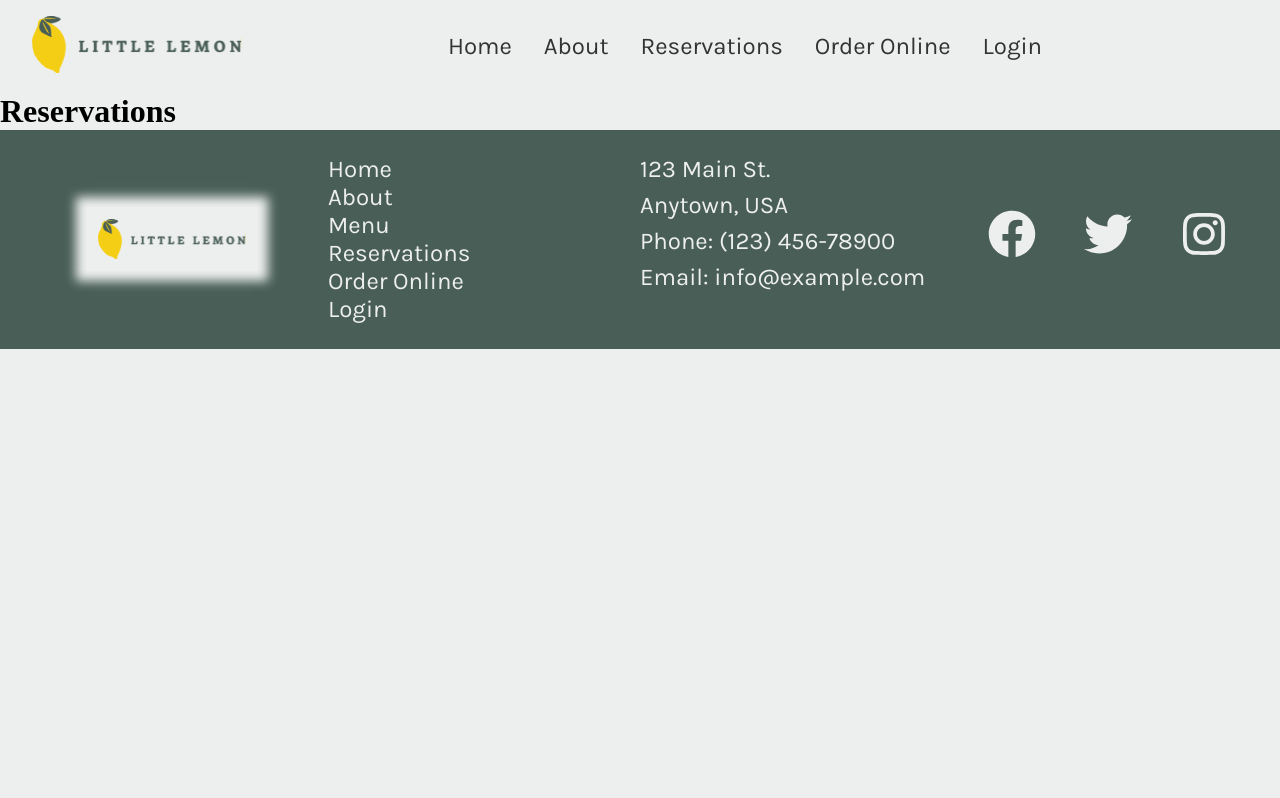
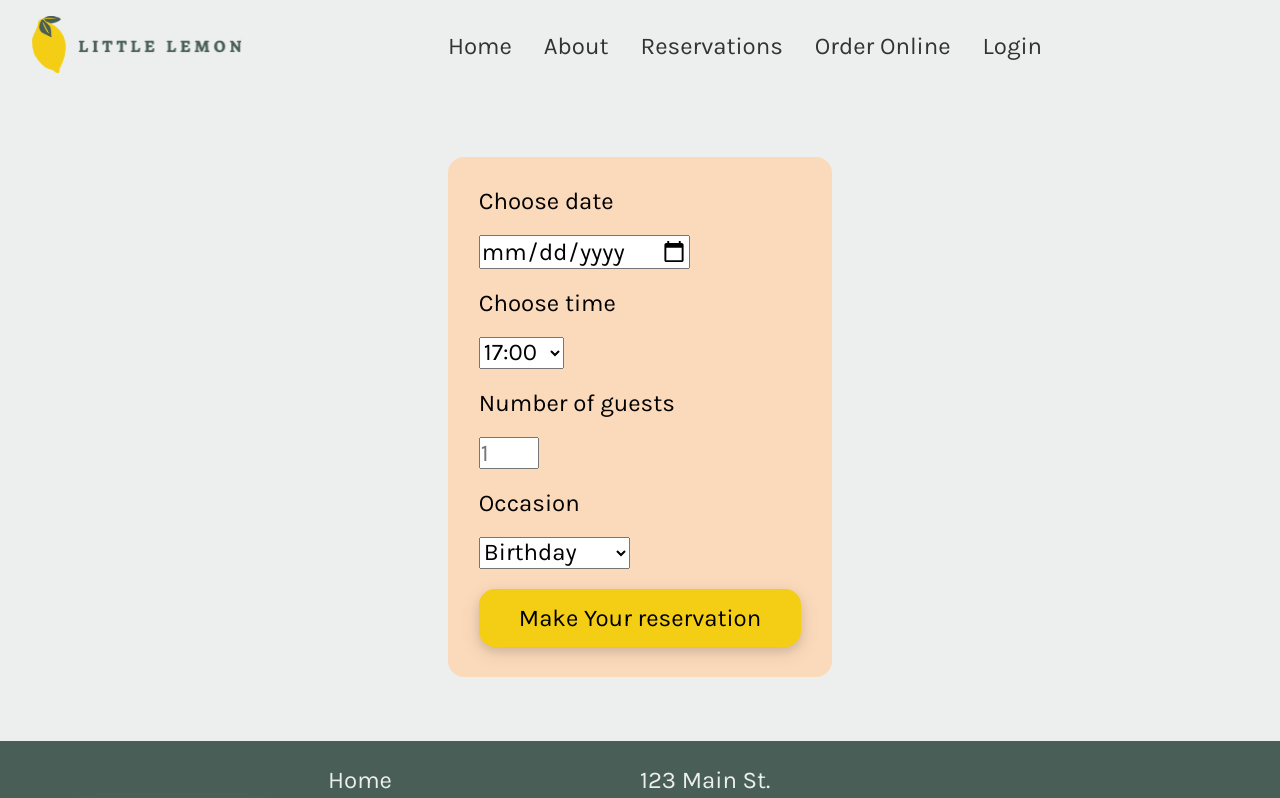
Before and after one commit to gmaskeliunas/capstone-project1, a React (Create React App) app: page /reservations in a window 1280 px wide. Shown: the top 798 px of the page. Built offline with nearby package versions, Linux system fonts and the light colour scheme; a web font is replaced by a local one.

Commit message:
Added Booking and BookingForm components

```diff
--- a/public/index.html
+++ b/public/index.html
@@ -7,8 +7,10 @@
     <meta name="theme-color" content="#000000" />
     <meta
       name="description"
-      content="Web site created using create-react-app"
+      content="Little Lemon Restaurant"
     />
+    <meta name="og:title" content="Little Lemon"/>
+    <meta name="og:description" content="We are a family owned Mediterranean restaurant"/>
     <link rel="preconnect" href="https://fonts.googleapis.com">
     <link rel="preconnect" href="https://fonts.gstatic.com" crossorigin>
     <link href="https://fonts.googleapis.com/css2?family=Karla&family=Markazi+Text&display=swap" rel="stylesheet">
--- a/src/App.js
+++ b/src/App.js
@@ -4,10 +4,10 @@ import Nav from "./components/Nav/Nav";
 import Footer from "./components/Footer/Footer";
 import Home from "./pages/Home";
 import About from "./pages/About";
-import Reservations from "./pages/Reservations";
 import OrderOnline from "./pages/OrderOnline";
 import Login from "./pages/Login";
 import Menu from "./pages/Menu";
+import BookingPage from "./pages/BookingPage";
 
 
 function App() {
@@ -18,7 +18,7 @@ function App() {
         <Routes>
           <Route exact path="/" element={<Home/>} />
           <Route path="/about" element={<About/>} />
-          <Route path="/reservations" element={<Reservations/>} />
+          <Route path="/reservations" element={<BookingPage/>} />
           <Route path="/order-online" element={<OrderOnline/>} />
           <Route path="/login" element={<Login/>} />
           <Route path="/menu" element={<Menu  />} />
--- /dev/null
+++ b/src/pages/Booking.css
@@ -0,0 +1,53 @@
+.app__reservations-container {
+  padding: 8vh 0;
+}
+
+form{
+  background-color: black;
+  padding: 30px 70px;
+  border-radius: 16px;
+}
+
+.app__reservations-form {
+  display: grid;
+  grid-template-columns: 1fr;
+  width: 30%;
+  margin: 0 auto;
+  gap: 20px;
+  align-items: center;
+  justify-content: center;
+  background-color: var(--color-creme);
+  place-items: start;
+}
+
+.app__reservation-label{
+  font-family: var(--font-base);
+  font-size: 1.5rem;
+  border: none;
+}
+
+.app__reservation-input{
+  font-family: var(--font-base);
+  font-size: 1.5rem;
+}
+
+.reservationInput{
+  font-family: var(--font-base);
+  cursor: pointer;
+  font-size: 1.5em;
+  padding: 15px 40px;
+  background-color: #F4CE14;
+  border-radius: 16px;
+  border: none;
+  box-shadow: 0 4px 8px 0 rgba(0, 0, 0, 0.1), 0 6px 20px 0 rgba(0, 0, 0, 0.1);
+  transition: box-shadow 0.1s ease-in;
+  justify-self: center;
+}
+
+.reservationInput:hover{
+  box-shadow: 0 4px 8px 0 rgba(0, 0, 0, 0.5), 0 6px 20px 0 rgba(0, 0, 0, 0.5);
+}
+
+.reservationInput:active {
+  background-color: var(--color-white);
+}
--- /dev/null
+++ b/src/pages/BookingForm.js
@@ -0,0 +1,77 @@
+import { useState } from "react";
+import "./Booking.css"
+
+export default function BookingForm() {
+
+  const [date, setDate] = useState("");
+  const [availableTimes, setAvailableTimes] = useState(["17:00", "18:00", "19:00", "20:00", "21:00", "22:00"]);
+  const [guestNumber, setGuestNumber] = useState("");
+  const [occasion, setOccasion] = useState("");
+
+  const clearForm = () => {
+    setDate("");
+    // setAvailableTimes("");
+    setGuestNumber("");
+    setOccasion("")
+  };
+
+  const handleSubmit = (e) => {
+    e.preventDefault();
+    alert("Reservation made!");
+    // clearForm();
+  };
+
+  return(
+    <div className="app__reservations-container">
+      <form className="app__reservations-form" onSubmit={handleSubmit}>
+        <label className="app__reservation-label" htmlFor="res-date">Choose date</label>
+        <input
+          className="app__reservation-input"
+          type="date"
+          id="res-date"
+          value={date}
+          onChange={e => setDate(e.target.value)}
+        />
+        <label className="app__reservation-label" htmlFor="res-time">Choose time</label>
+        <select
+          className="app__reservation-input"
+          id="res-time"
+          value={availableTimes}
+          onChange={e => setAvailableTimes(e.target.value)}
+        >
+          {availableTimes.map(time => (
+          <option key={time}>{time}</option>
+        ))}
+            {/* <option>17:00</option>
+            <option>18:00</option>
+            <option>19:00</option>
+            <option>20:00</option>
+            <option>21:00</option>
+            <option>22:00</option> */}
+        </select>
+        <label className="app__reservation-label" htmlFor="guests">Number of guests</label>
+        <input
+          className="app__reservation-input"
+          type="number"
+          placeholder="1"
+          min="1" max="10"
+          id="guests"
+          value={guestNumber}
+          onChange={e => setGuestNumber(e.target.value)}
+        />
+        <label className="app__reservation-label" htmlFor="occasion">Occasion</label>
+        <select
+          className="app__reservation-input"
+          id="occasion"
+          value={occasion}
+          onChange={e => setOccasion(e.target.value)}
+        >
+            <option>Birthday</option>
+            <option>Anniversary</option>
+            <option>Other</option>
+        </select>
+        <input className="reservationInput" type="submit" value="Make Your reservation"/>
+      </form>
+    </div>
+  );
+}
--- /dev/null
+++ b/src/pages/BookingPage.js
@@ -0,0 +1,11 @@
+import { useState } from "react";
+import "./Booking.css"
+import BookingForm from "./BookingForm";
+
+export default function BookingPage() {
+  return(
+    <>
+      <BookingForm/>
+    </>
+  );
+}
--- a/src/pages/Reservations.js
+++ /dev/null
@@ -1,7 +0,0 @@
-export default function Reservations() {
-  return(
-    <>
-      <h1>Reservations</h1>
-    </>
-  );
-}
```
